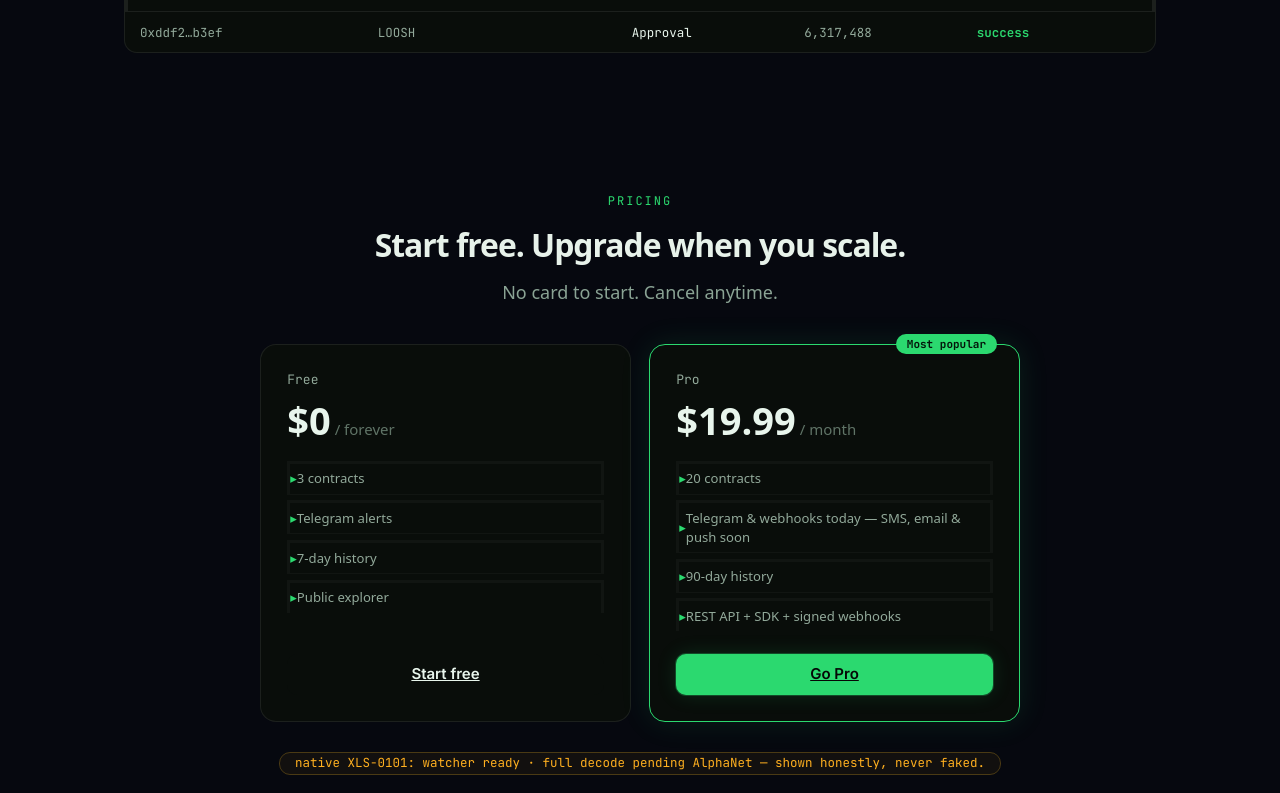
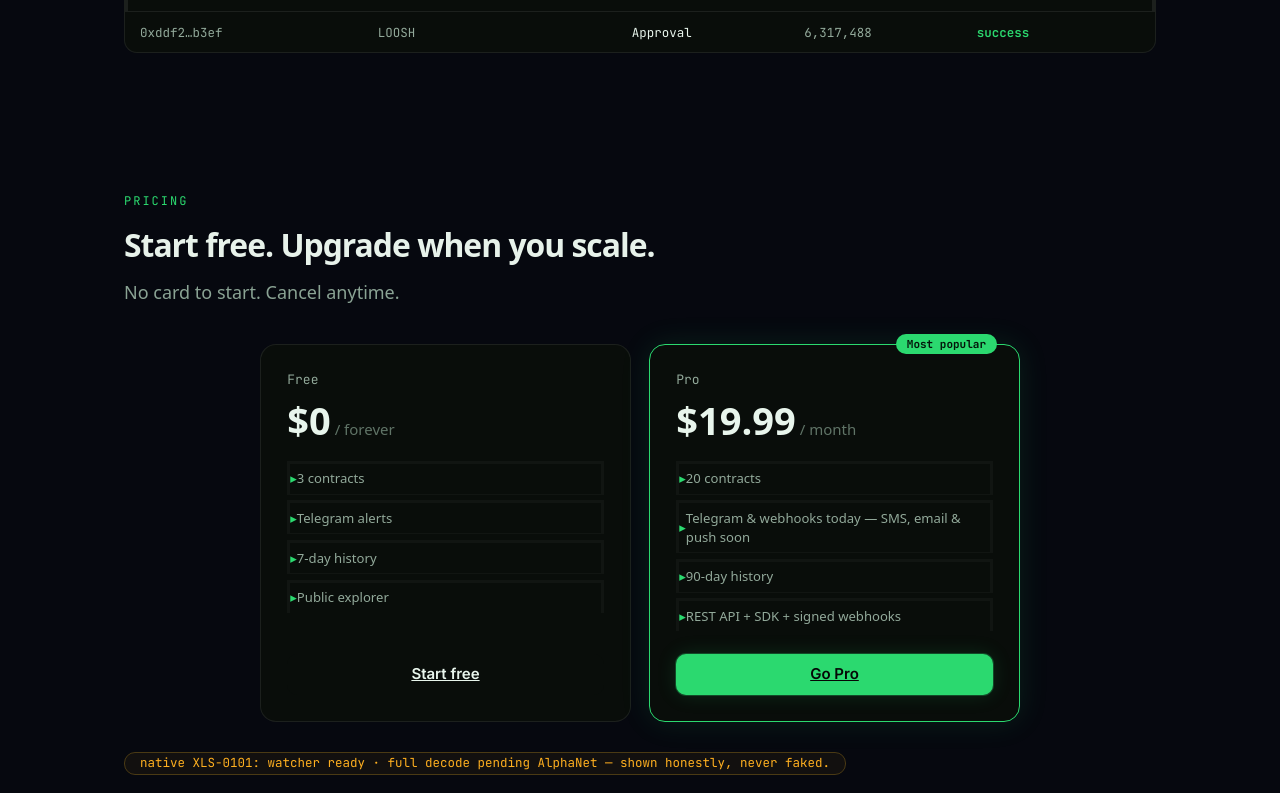
Before and after one commit to rperezga/kryndel, a Next.js app in the folder packages/web/: page / in a window 1280 px wide. Shown: the part 2027-2820 px from the top of the page. Built offline with nearby package versions, Linux system fonts and the light colour scheme; no server answers.

Commit message:
fix(marketing): pricing header left-aligned, cards centered

```diff
--- a/packages/web/src/app/(marketing)/page.tsx
+++ b/packages/web/src/app/(marketing)/page.tsx
@@ -250,12 +250,12 @@ export default function LandingPage() {
         </section>
 
         {/* ── PRICING TEASER ──────────────────────── */}
-        <section id="pricing" className="mkt-section" style={{ textAlign: 'center' }} aria-labelledby="pricing-heading">
+        <section id="pricing" className="mkt-section" aria-labelledby="pricing-heading">
           <p className="mkt-eyebrow" aria-hidden="true">Pricing</p>
           <h2 id="pricing-heading" className="mkt-h2">Start free. Upgrade when you scale.</h2>
-          <p className="mkt-lead" style={{ margin: '0 auto 40px' }}>No card to start. Cancel anytime.</p>
+          <p className="mkt-lead">No card to start. Cancel anytime.</p>
 
-          <div className="grid grid-cols-1 md:grid-cols-2 gap-[18px] max-w-[760px] mx-auto w-full list-none p-0" style={{ textAlign: 'left' }}>
+          <div className="grid grid-cols-1 md:grid-cols-2 gap-[18px] max-w-[760px] mx-auto w-full list-none p-0">
             {/* Free tier */}
             <article className="bg-ds-panel border border-solid border-ds-border rounded-[16px] p-7 flex flex-col" aria-label="Free plan">
               <p className="font-ds-mono text-ds-text-2 text-[13px] mb-1.5">Free</p>
```
